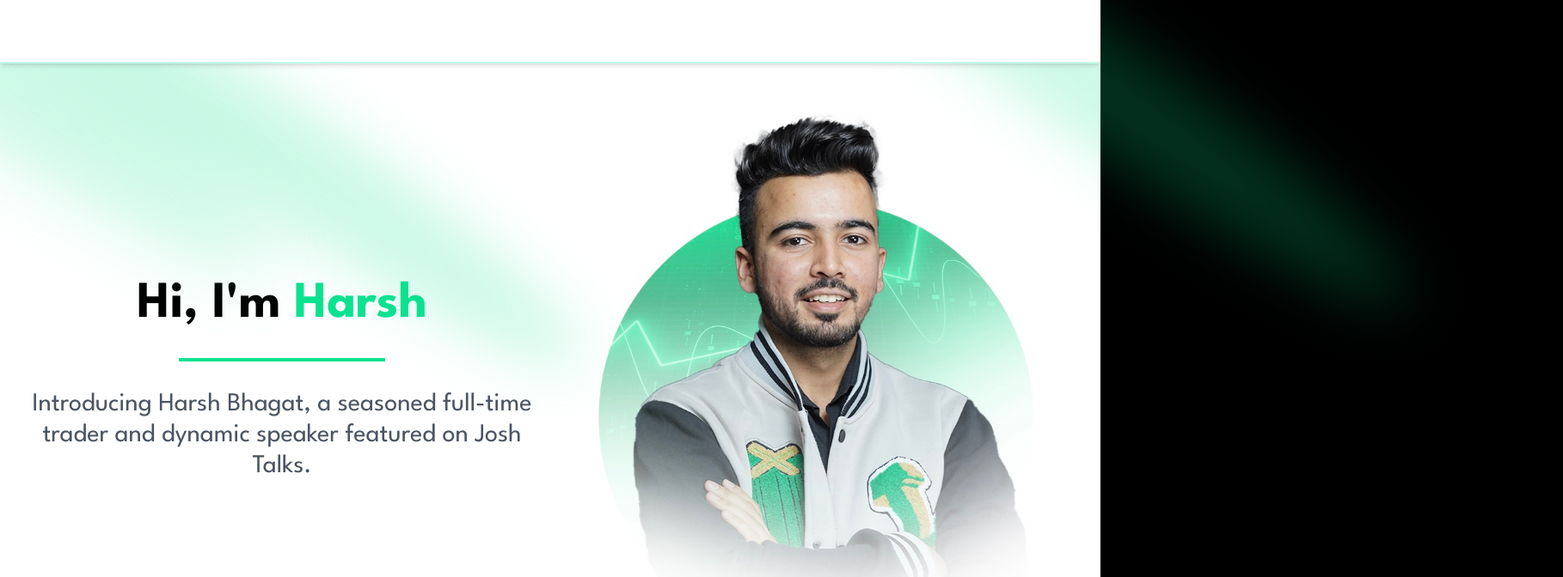
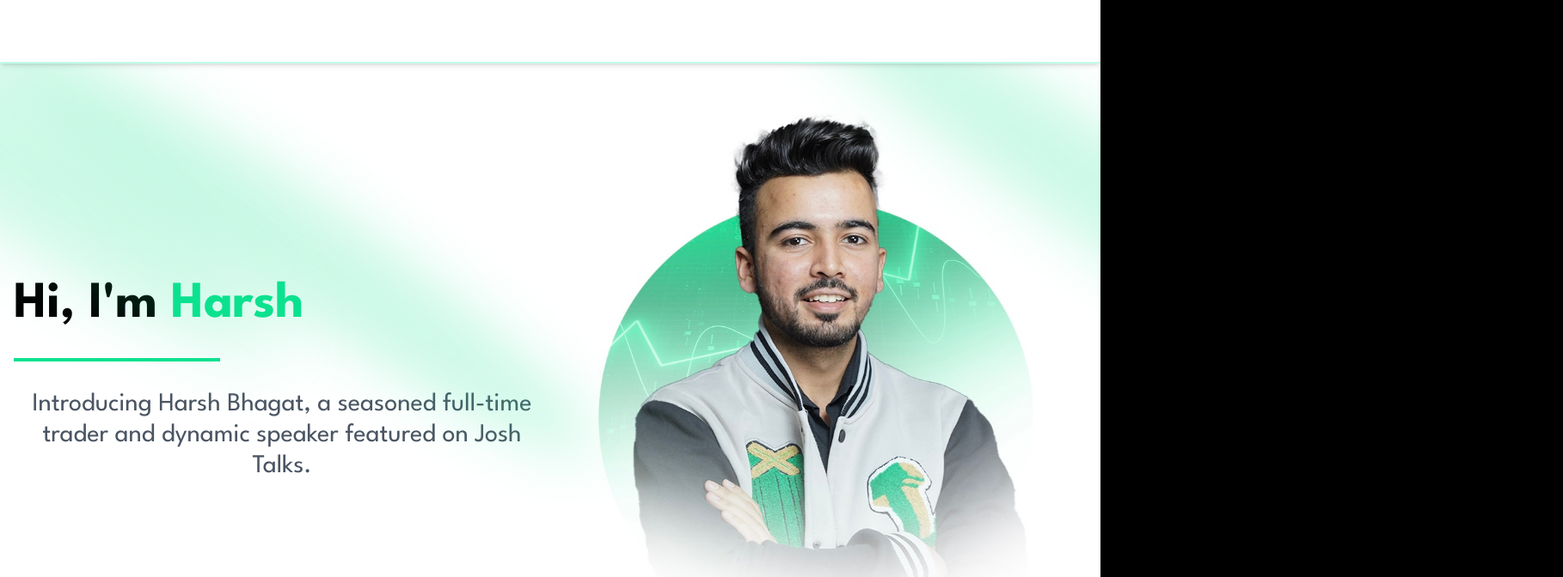
Before and after one commit to shubhcode12/harsh-bhagat-nextjs, a Next.js app: page / in a window 1280 px wide. Shown: the top 672 px of the page at 86% size, 1818 px wide, since content can reach past the window. Built offline with nearby package versions, Linux system fonts and the light colour scheme.

Commit message:
fix mobile header

```diff
--- a/src/components/Hero.tsx
+++ b/src/components/Hero.tsx
@@ -8,39 +8,36 @@ function Hero() {
     "Introducing Harsh Bhagat, a seasoned full-time trader and dynamic speaker featured on Josh Talks.";
 
   return (
-    <section className="container mx-auto px-4 py-16 text-center fade-in mt-10">
-      <div>
+    <section className="container mx-auto px-4 py-16 text-center fade-in mt-10 overflow-hidden">
+      <div className="relative w-full h-full">
         <Spotlight
-          className="-top-40 -left-10 md:-left-32 md:-top-20 h-screen"
+          className="absolute -top-40 -left-10 md:-left-32 md:-top-20 h-screen"
           fill="#0ce290"
         />
         <Spotlight
-          className="h-[80vh] w-[50vw] top-10 left-full"
+          className="absolute h-[80vh] w-[50vw] top-10 left-full"
           fill="#0ce290"
         />
-        <Spotlight className="left-80 top-28 h-[80vh] w-[50vw]" fill="#0ce290" />
+        <Spotlight
+          className="absolute left-80 top-28 h-[80vh] w-[50vw]"
+          fill="#0ce290"
+        />
       </div>
 
       <div className="flex flex-col items-center lg:flex-row lg:items-center lg:justify-between">
         <div className="lg:w-1/2">
-          <h2 className="text-6xl text-black font-bold text-center">
+          <h2 className="text-6xl text-black font-bold text-center lg:text-left">
             Hi, I'm <span className="text-[#0ce290]">Harsh</span>
           </h2>
 
-          <div id="divider" className="w-60 h-1 bg-[#0ce290] mx-auto my-8" />
-
-          <TextGenerateEffect
-            words={words}
+          <div
+            id="divider"
+            className="w-60 h-1 bg-[#0ce290] mx-auto my-8 lg:mx-0"
           />
 
-          {/* <p className="mt-4 text-lg text-gray-600 text-center">
-            Lorem ipsum dolor sit amet, consectetur adipiscing elit. Nulla
-            commodo convallis tortor, et consequat neque malesuada quis. Proin
-            nec libero scelerisque, efficitur arcu quis, porta massa. Donec
-            luctus nibh quis imperdiet maximus.
-          </p> */}
+          <TextGenerateEffect words={words} />
         </div>
-        <div className="mt-8 lg:mt-0 lg:w-1/2 flex justify-center">
+        <div className="mt-8 lg:mt-0 lg:w-1/2 flex justify-center lg:justify-end">
           <img
             src="man.jpeg"
             alt="Harsh Bhagat"
```
